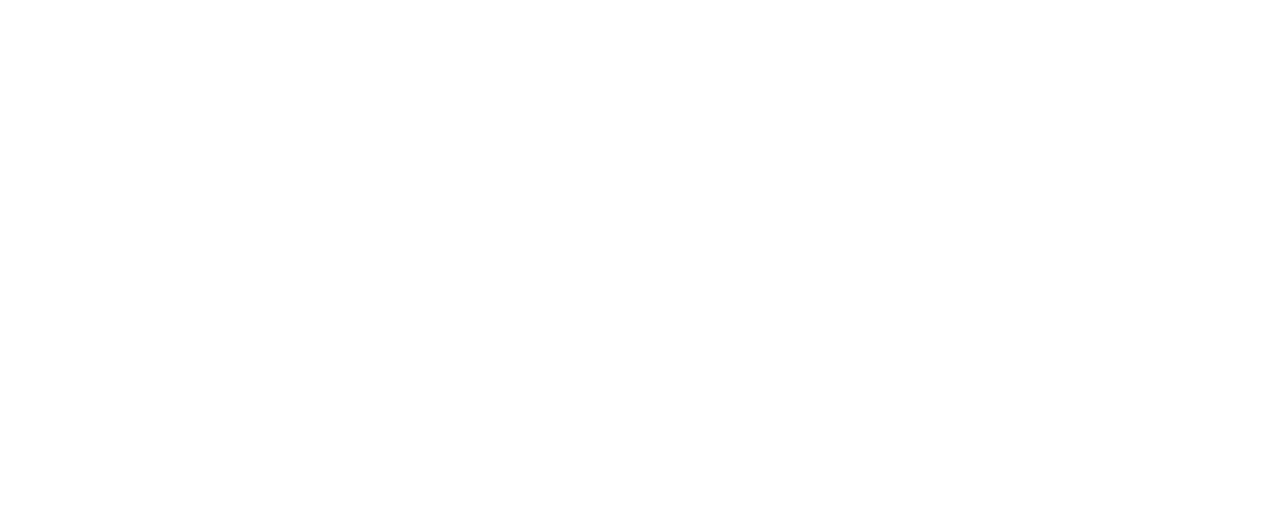
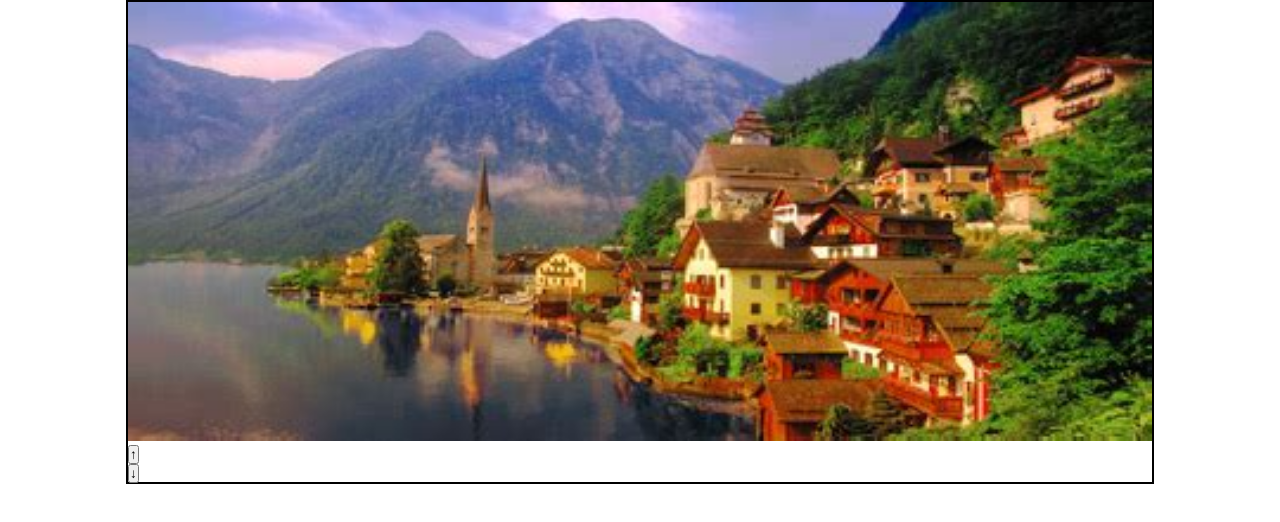
Before and after one commit to grada92/js-array-carousel, a plain HTML site: page index.html in a window 1280 px wide. Drawn offline with Linux system fonts and the light colour scheme.

Commit message:
imposto css

```diff
--- a/index.html
+++ b/index.html
@@ -9,6 +9,36 @@
     <title>Carousel</title>
 </head>
 <body>
+   <div class="container">
+        <div class="carousel">
+            <div class="container-carousel">
+                <img class="object" src="img/02.jpg" alt="">
+
+
+
+
+            </div>
+
+            <div class="button-carousel">
+
+                <button id="previous">&uarr;</button>
+                <button id="next">&darr;</button>
+
+
+
+            </div>
+
+
+
+
+
+        </div>
+    </div>
+
+
+
+
+
 
 </body>
 </html>
--- a/script.js
+++ b/script.js
@@ -1,3 +1,4 @@
 console.log('js ok')
 
 const images = ['01', '02' , '03', '04', '05']
+let imageindex = 0;
--- a/style.css
+++ b/style.css
@@ -12,3 +12,27 @@ body {
     justify-content: center;
     align-items: center;
 }
+
+.container {
+    max-width: 1200px;
+    margin: 0 auto;
+    border: 2px solid black;
+}
+
+.carousel {
+    height: 60vh;
+    width: 80vw;
+    position: relative;
+}
+
+.object {
+    object-fit: cover;
+    height: 100%;
+    width: 100%;
+}
+
+.button-carousel {
+    display: flex;
+    position: absolute;
+    flex-direction: column;
+}
```
